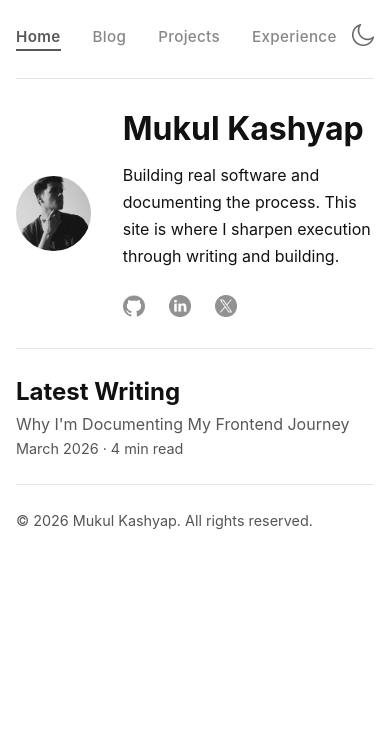
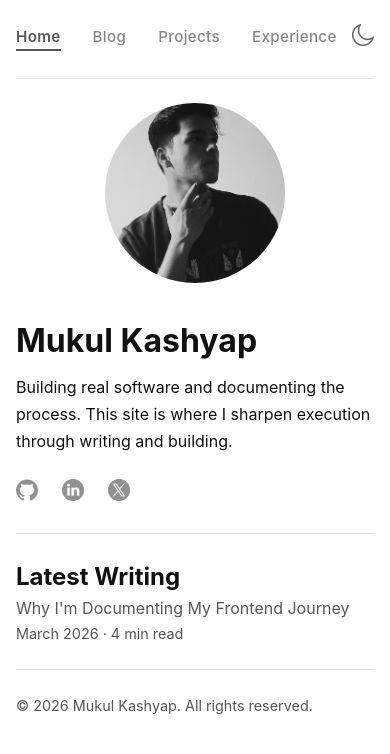
Before and after one commit to mukul-work/mukulkashyap.com, a plain HTML site: page index.html in a window 390 px wide. Drawn offline with Linux system fonts and the light colour scheme.

Commit message:
Add responsive layout

```diff
--- a/assets/css/styles.css
+++ b/assets/css/styles.css
@@ -318,3 +318,25 @@ strong {
   color: var(--color-text);
   margin-right: 6px;
 }
+
+
+/* Phones */
+@media (max-width: 480px) {
+  .hero-inner {
+    flex-direction: column;
+  }
+}
+
+/* Large phones */
+@media (max-width: 640px) {
+  .hero-inner {
+    flex-direction: column;
+  }
+}
+
+/* Tablets */
+@media (max-width: 768px) {
+  .hero-inner {
+    flex-direction: column;
+  }
+}
```
